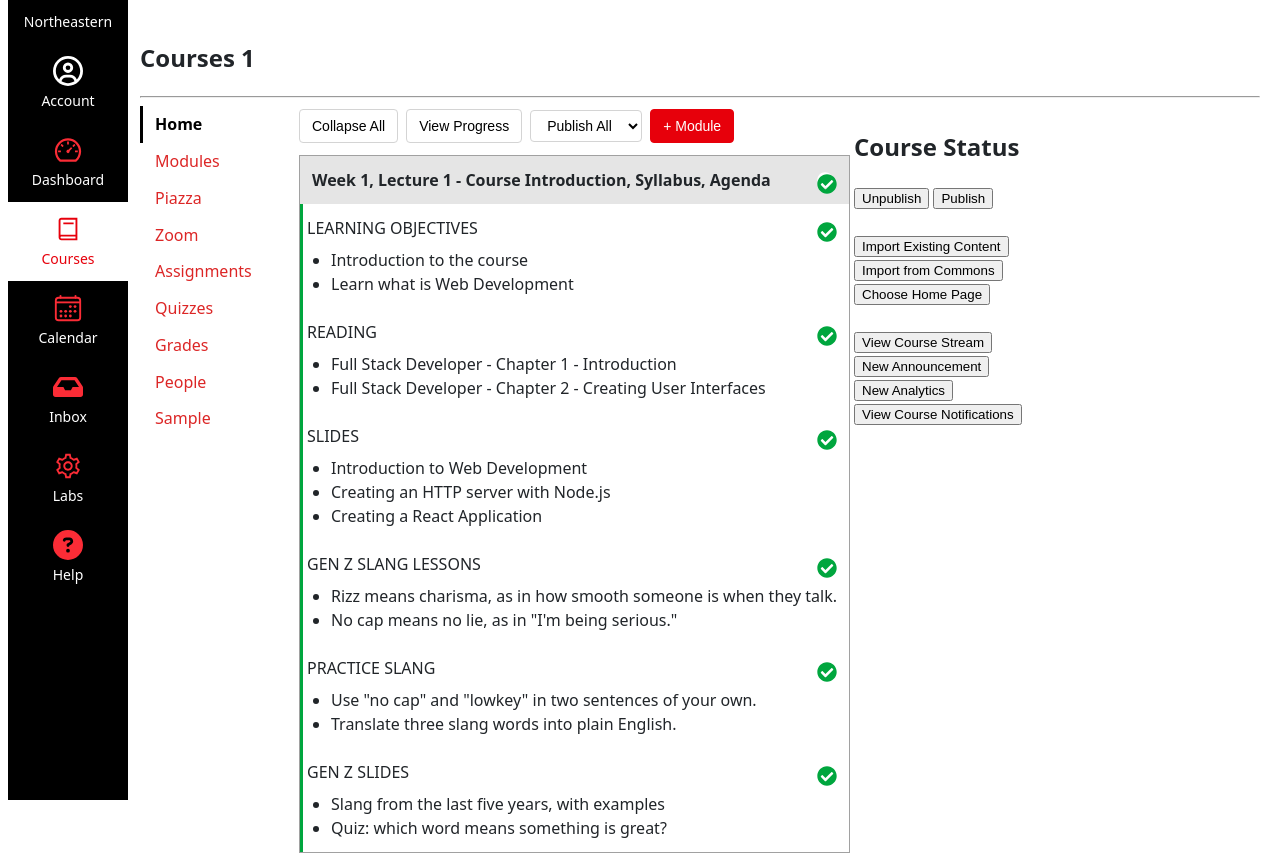
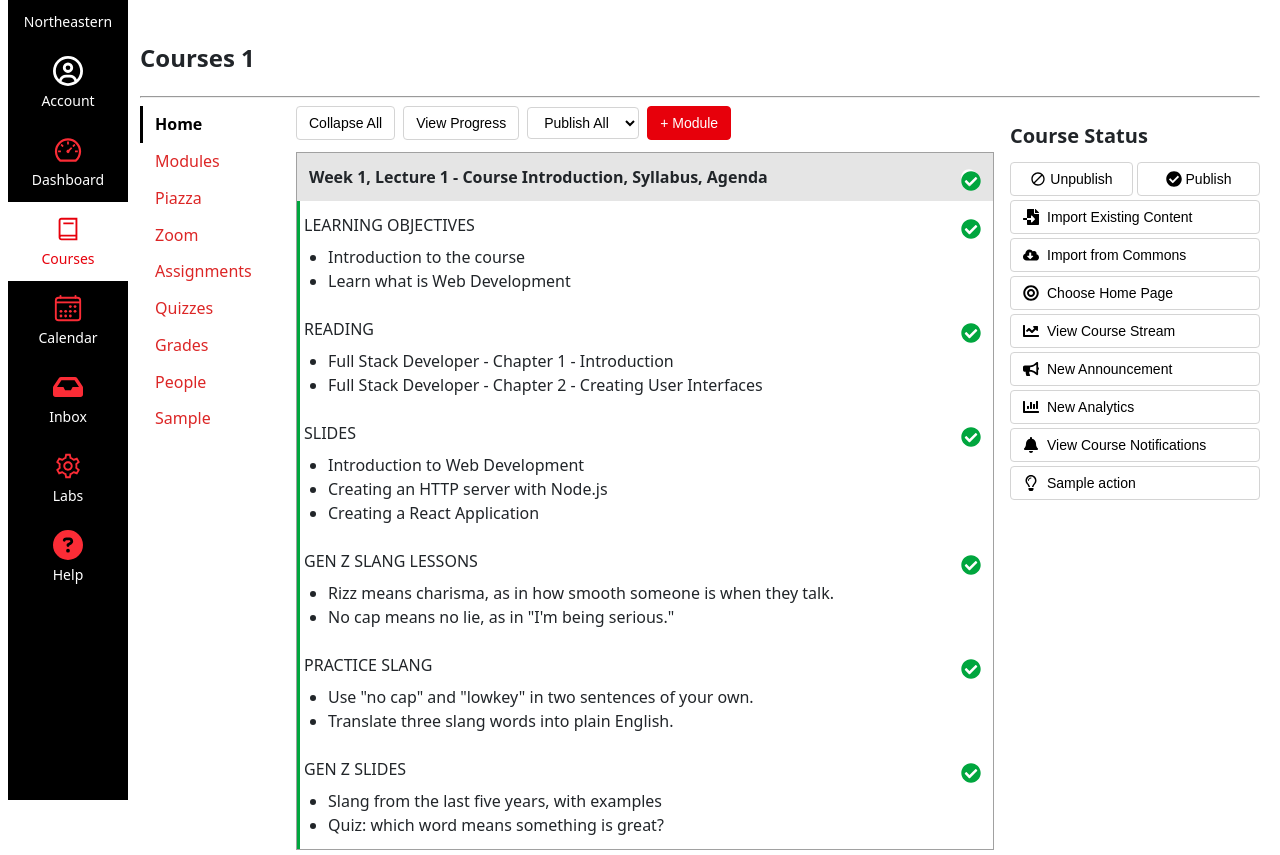
Before and after one commit to Blanq-one/webdev-client, a Next.js app: page /courses/1/home in a window 1280 px wide. Shown: the top 855 px of the page. Built offline with nearby package versions, Linux system fonts and the light colour scheme.

Commit message:
Style Kambaz home screen and course status, replace home table

```diff
--- a/app/(kambaz)/courses/[cid]/home/Status.tsx
+++ b/app/(kambaz)/courses/[cid]/home/Status.tsx
@@ -1,25 +1,52 @@
+import {
+  FaCheckCircle,
+  FaFileImport,
+  FaCloudDownloadAlt,
+  FaBullseye,
+  FaChartLine,
+  FaBullhorn,
+  FaChartBar,
+  FaBell,
+  FaRegLightbulb,
+} from "react-icons/fa";
+import { MdDoNotDisturbAlt } from "react-icons/md";
+
 export default function CourseStatus() {
   return (
     <div id="wd-course-status">
-      <h2>Course Status</h2>
-      <button type="button">Unpublish</button>{" "}
-      <button type="button">Publish</button>
-      <br />
-      <br />
-      <button type="button">Import Existing Content</button>
-      <br />
-      <button type="button">Import from Commons</button>
-      <br />
-      <button type="button">Choose Home Page</button>
-      <br />
-      <br />
-      <button type="button">View Course Stream</button>
-      <br />
-      <button type="button">New Announcement</button>
-      <br />
-      <button type="button">New Analytics</button>
-      <br />
-      <button type="button">View Course Notifications</button>
+      <h2 className="mb-3 text-xl font-semibold">Course Status</h2>
+      <div className="mb-1 flex gap-1">
+        <button type="button" className="inline-flex min-w-0 flex-1 items-center justify-center rounded border border-neutral-300 bg-white px-2 py-1.5 text-sm">
+          <MdDoNotDisturbAlt className="me-1 shrink-0 text-base" /> Unpublish
+        </button>
+        <button type="button" className="inline-flex min-w-0 flex-1 items-center justify-center rounded border border-neutral-300 bg-white px-2 py-1.5 text-sm">
+          <FaCheckCircle className="me-1 shrink-0 text-base" /> Publish
+        </button>
+      </div>
+      <button type="button" className="mb-1 flex w-full items-center rounded border border-neutral-300 bg-white px-3 py-1.5 text-sm">
+        <FaFileImport className="me-2 shrink-0 text-base" /> Import Existing Content
+      </button>
+      <button type="button" className="mb-1 flex w-full items-center rounded border border-neutral-300 bg-white px-3 py-1.5 text-sm">
+        <FaCloudDownloadAlt className="me-2 shrink-0 text-base" /> Import from Commons
+      </button>
+      <button type="button" className="mb-1 flex w-full items-center rounded border border-neutral-300 bg-white px-3 py-1.5 text-sm">
+        <FaBullseye className="me-2 shrink-0 text-base" /> Choose Home Page
+      </button>
+      <button type="button" className="mb-1 flex w-full items-center rounded border border-neutral-300 bg-white px-3 py-1.5 text-sm">
+        <FaChartLine className="me-2 shrink-0 text-base" /> View Course Stream
+      </button>
+      <button type="button" className="mb-1 flex w-full items-center rounded border border-neutral-300 bg-white px-3 py-1.5 text-sm">
+        <FaBullhorn className="me-2 shrink-0 text-base" /> New Announcement
+      </button>
+      <button type="button" className="mb-1 flex w-full items-center rounded border border-neutral-300 bg-white px-3 py-1.5 text-sm">
+        <FaChartBar className="me-2 shrink-0 text-base" /> New Analytics
+      </button>
+      <button type="button" className="mb-1 flex w-full items-center rounded border border-neutral-300 bg-white px-3 py-1.5 text-sm">
+        <FaBell className="me-2 shrink-0 text-base" /> View Course Notifications
+      </button>
+      <button type="button" id="wd-ai-status" className="mb-1 flex w-full items-center rounded border border-neutral-300 bg-white px-3 py-1.5 text-sm">
+        <FaRegLightbulb className="me-2 shrink-0 text-base" /> Sample action
+      </button>
     </div>
   );
 }
--- a/app/(kambaz)/courses/[cid]/home/page.tsx
+++ b/app/(kambaz)/courses/[cid]/home/page.tsx
@@ -1,20 +1,15 @@
 import Modules from "../modules/page";
 import CourseStatus from "./Status";
+
 export default function Home() {
   return (
-    <div id="wd-home">
-      <table>
-        <tbody>
-          <tr>
-            <td valign="top" width="70%">
-              <Modules />
-            </td>
-            <td valign="top">
-              <CourseStatus />
-            </td>
-          </tr>
-        </tbody>
-      </table>
+    <div id="wd-home" className="flex gap-4">
+      <div className="min-w-0 flex-1">
+        <Modules />
+      </div>
+      <div className="hidden w-[250px] shrink-0 lg:block">
+        <CourseStatus />
+      </div>
     </div>
   );
 }
```
